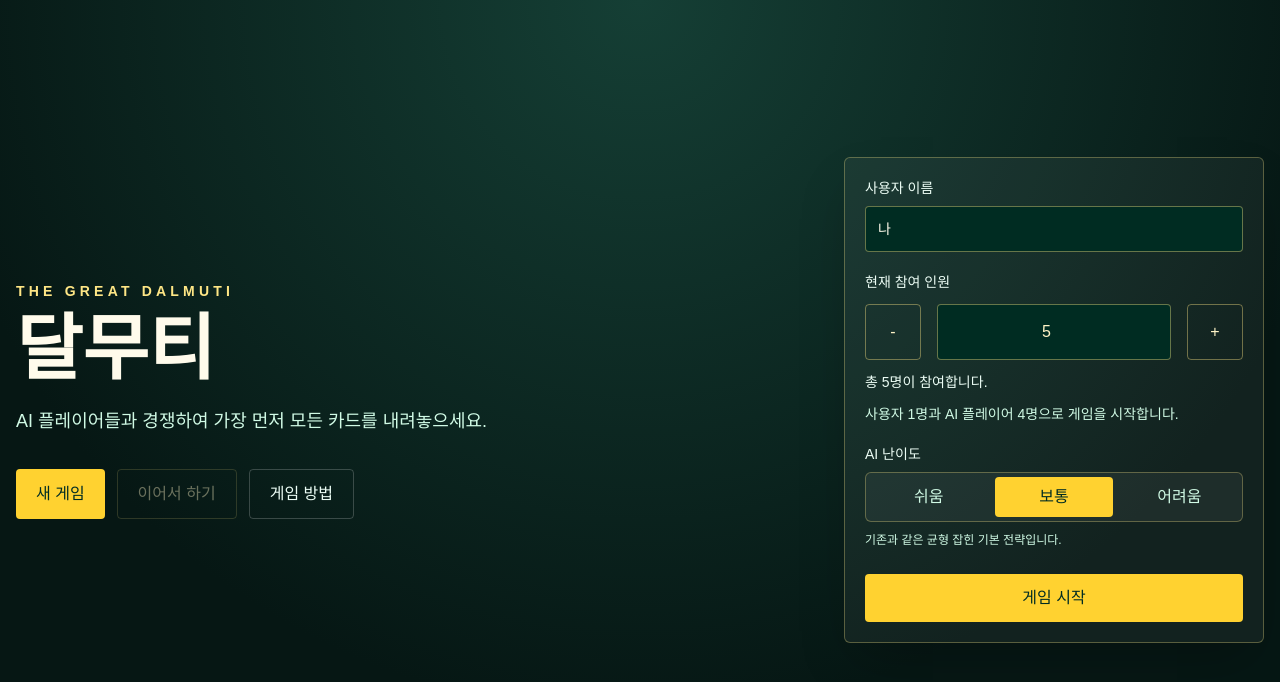
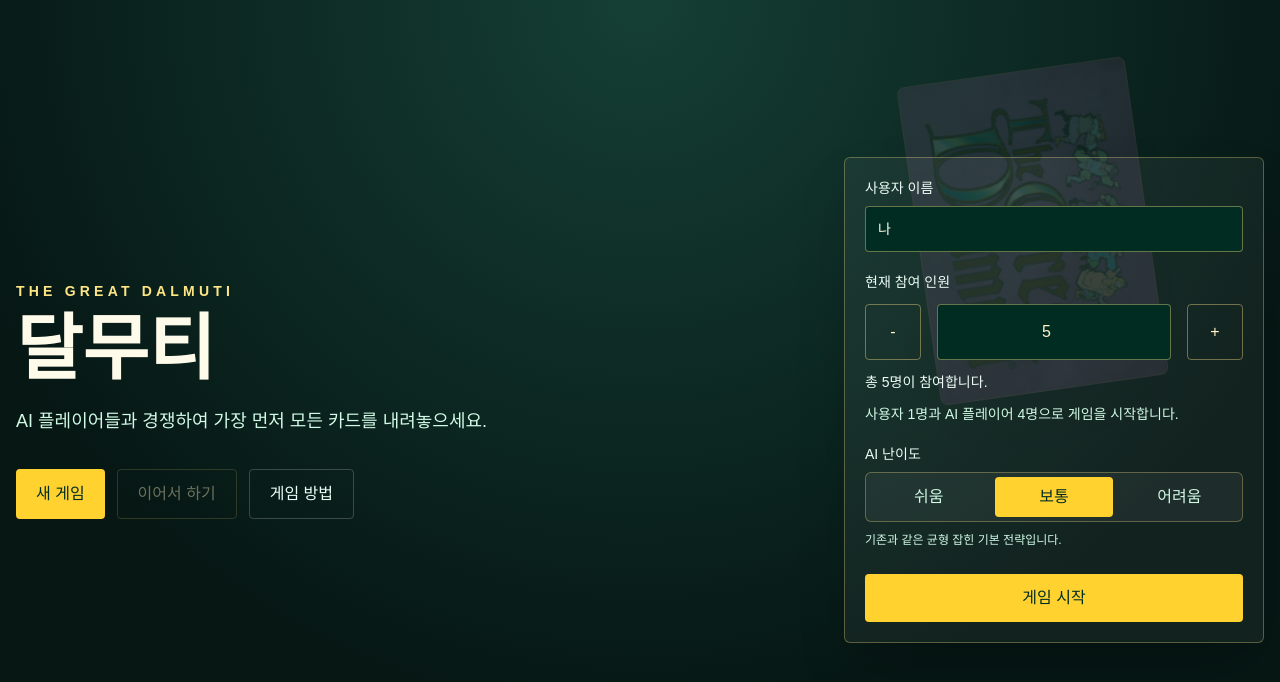
Before and after one commit to jyts1618/dalmuti, a Next.js app: page / in a window 1280 px wide. Shown: the top 682 px of the page. Built offline with nearby package versions, Linux system fonts and the light colour scheme.

Commit message:
Add floating card motion to start screen

```diff
--- a/src/app/globals.css
+++ b/src/app/globals.css
@@ -38,6 +38,40 @@ input:focus-visible {
   aspect-ratio: 744 / 1038;
 }
 
+.floating-start-card {
+  position: absolute;
+  top: 7%;
+  right: clamp(1rem, 9vw, 8rem);
+  width: clamp(150px, 18vw, 270px);
+  aspect-ratio: 744 / 1038;
+  border: 1px solid rgb(251 191 36 / 0.18);
+  border-radius: 8px;
+  background-position: center;
+  background-size: cover;
+  box-shadow: 0 36px 80px rgb(0 0 0 / 0.34);
+  opacity: 0.24;
+  pointer-events: none;
+  transform: rotate(-18deg);
+  animation: floating-card-drift 14s ease-in-out infinite;
+}
+
+@keyframes floating-card-drift {
+  0%,
+  100% {
+    transform: translate3d(0, 0, 0) rotate(-18deg);
+  }
+
+  50% {
+    transform: translate3d(-18px, 16px, 0) rotate(-7deg);
+  }
+}
+
+@media (prefers-reduced-motion: reduce) {
+  .floating-start-card {
+    animation: none;
+  }
+}
+
 @media (min-width: 768px) {
   .card-size {
     width: 86px;
--- a/src/app/page.tsx
+++ b/src/app/page.tsx
@@ -56,9 +56,14 @@ function StartScreen({
   const [aiDifficulty, setAiDifficulty] = useState<AiDifficulty>("normal");
 
   return (
-    <main className="min-h-screen bg-[radial-gradient(circle_at_top,#153f35,#061714_70%)] px-4 py-8 text-emerald-50">
-      <section className="mx-auto grid min-h-[calc(100vh-4rem)] w-full max-w-[1360px] content-center gap-8 md:grid-cols-[1fr_420px] md:items-center">
-        <div>
+    <main className="relative min-h-screen overflow-hidden bg-[radial-gradient(circle_at_top,#153f35,#061714_70%)] px-4 py-8 text-emerald-50">
+      <div
+        className="floating-start-card"
+        aria-hidden="true"
+        style={{ backgroundImage: "linear-gradient(rgb(6 23 20 / 0.25), rgb(6 23 20 / 0.25)), url(cards/card-back.png)" }}
+      />
+      <section className="relative z-10 mx-auto grid min-h-[calc(100vh-4rem)] w-full max-w-[1360px] content-center gap-8 md:grid-cols-[1fr_420px] md:items-center">
+        <div className="relative">
           <p className="text-sm font-semibold uppercase tracking-[0.3em] text-amber-200">The Great Dalmuti</p>
           <h1 className="mt-3 text-5xl font-bold text-amber-50 md:text-7xl">달무티</h1>
           <p className="mt-5 max-w-xl text-lg leading-8 text-emerald-100">
```
Also changed, not shown: 32 other files (tests, documents, lock files or other folders).
